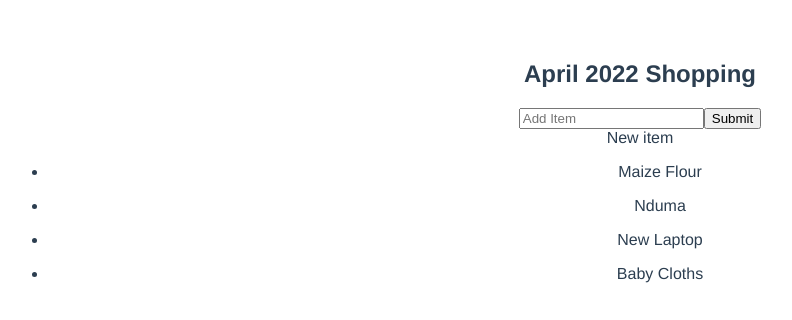
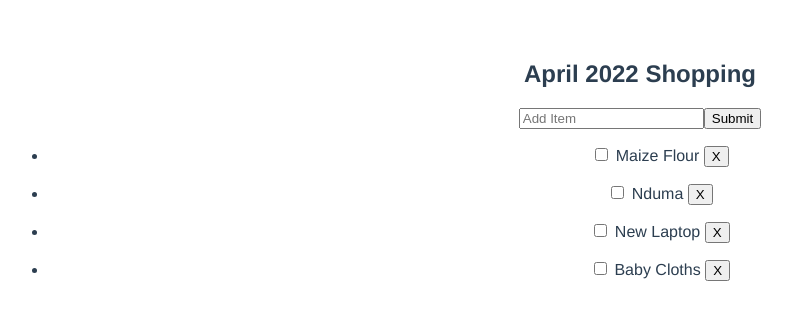
Before and after one commit to kiboma2021/vue-shopping-list, a Vue app: page / in a window 1280 px wide. Shown: the top 320 px of the page, without its empty margins (0-792 px from the left). Built offline with nearby package versions, Linux system fonts and the light colour scheme.

Commit message:
Add checkbox and delete buttons

```diff
--- a/src/App.vue
+++ b/src/App.vue
@@ -5,9 +5,13 @@
       <input type="text" placeholder="Add Item" v-model="newItem">
       <button @click="addItem">Submit</button>
     </div>
-    <div>New item <span style="color:red"> {{ newItem }} </span></div>
+    <div><span style="color:red"> {{ newItem }} </span></div>
     <ul v-for="item in items" :key="item.id">
-      <li>{{ item.name }}</li>
+      <li>
+        <input type="checkbox" >
+        {{ item.name }}
+        <button>X</button>
+      </li>
     </ul>
   </div>
 </template>
@@ -22,11 +26,12 @@ export default {
     return {
       header: "April 2022 Shopping",
       newItem: '',
+      completedItem: false,
       items: [
-        {id:id++, name: 'Maize Flour'},
-        {id:id++, name: 'Nduma'},
-        {id:id++, name: 'New Laptop'},
-        {id:id++, name: 'Baby Cloths'},
+        {id:id++, name: 'Maize Flour',completed: false},
+        {id:id++, name: 'Nduma', completed: false},
+        {id:id++, name: 'New Laptop', completed: false},
+        {id:id++, name: 'Baby Cloths', completed:false},
       ]
     }
   },
```
